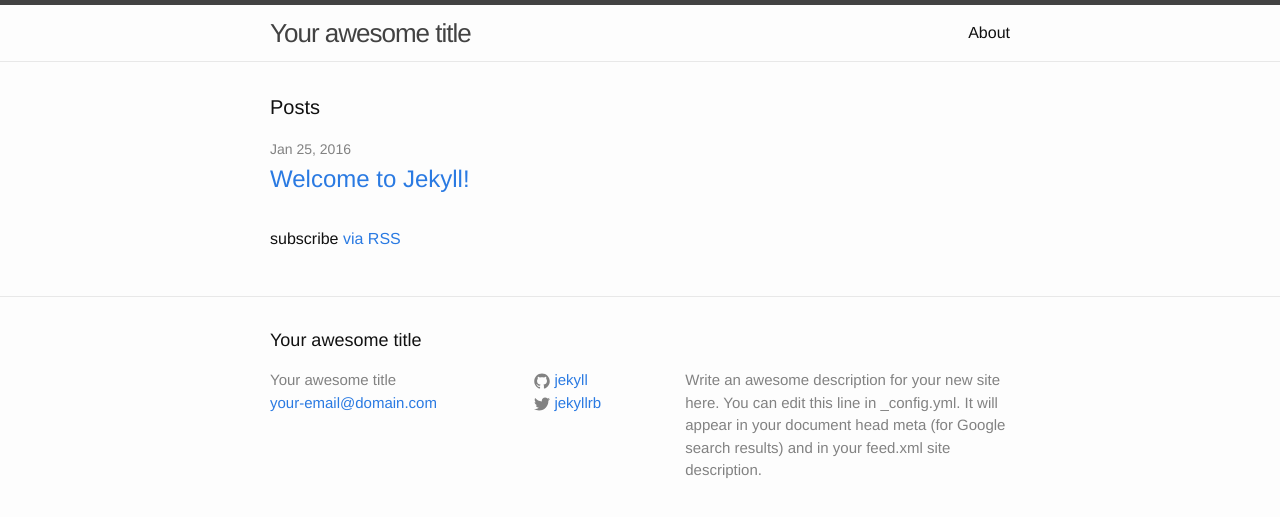
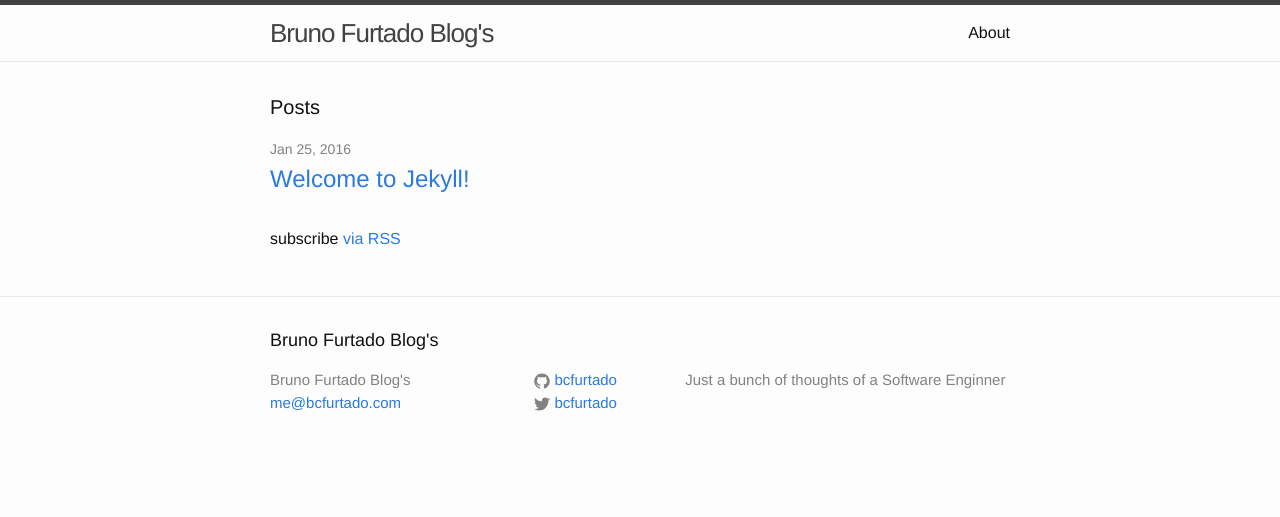
Before and after one commit to bcfurtado/bcfurtado.github.io, a Jekyll site: the page built from index.html, in a window 1280 px wide. Shown: the top 517 px of the page. Built offline with Jekyll 4.4.1, drawn with Linux system fonts in a browser that asks for light colours.

Commit message:
Update blog infos

```diff
--- a/_config.yml
+++ b/_config.yml
@@ -3,19 +3,17 @@
 # This config file is meant for settings that affect your whole blog, values
 # which you are expected to set up once and rarely need to edit after that.
 # For technical reasons, this file is *NOT* reloaded automatically when you use
-# 'jekyll serve'. If you change this file, please restart the server process.
+# 'jekyll serve'. If you change this file, please restart the server ≈∫process.
 
 # Site settings
-title: Your awesome title
-email: your-email@domain.com
+title: Bruno Furtado Blog's
+email: me@bcfurtado.com
 description: > # this means to ignore newlines until "baseurl:"
-  Write an awesome description for your new site here. You can edit this
-  line in _config.yml. It will appear in your document head meta (for
-  Google search results) and in your feed.xml site description.
+  Just a bunch of thoughts of a Software Enginner
 baseurl: "" # the subpath of your site, e.g. /blog
-url: "http://yourdomain.com" # the base hostname & protocol for your site
-twitter_username: jekyllrb
-github_username:  jekyll
+url: "http://bcfurtado.com" # the base hostname & protocol for your site
+twitter_username: bcfurtado
+github_username:  bcfurtado
 
 # Build settings
 markdown: kramdown
```
